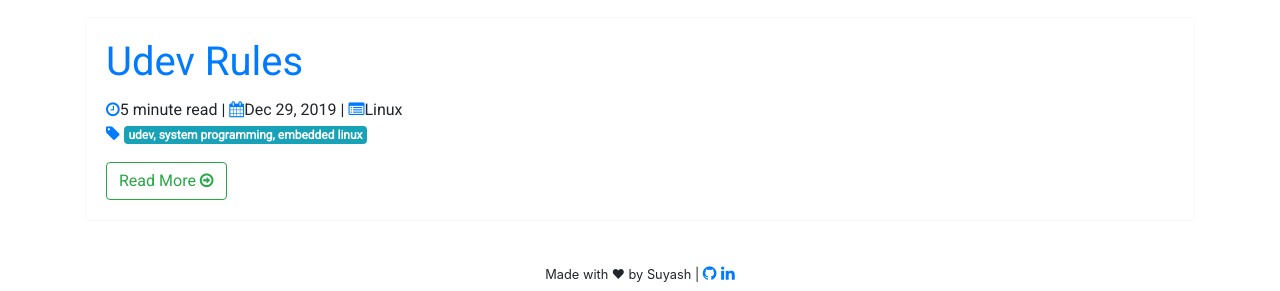
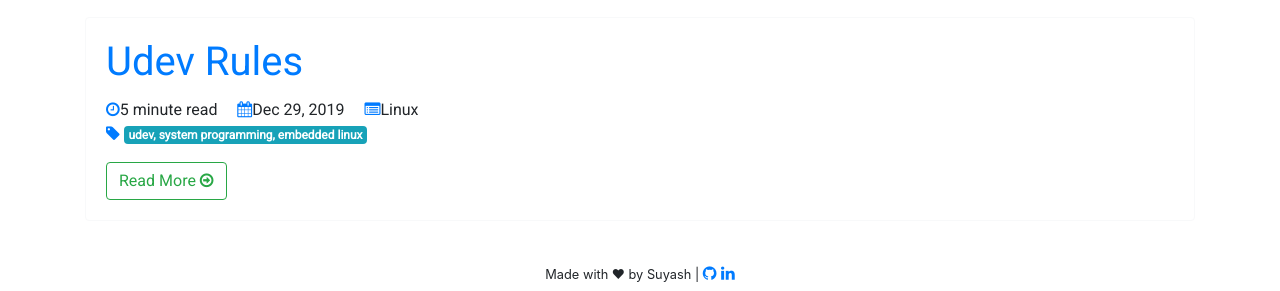
Before and after one commit to suyashsingh/suyashsingh.github.io, a Jekyll site: the page built from blog.md, in a window 1280 px wide and 900 px high. Shown: the part 423-714 px from the top of the window. Built offline with Jekyll 4.4.1, drawn with Linux system fonts in a browser that asks for light colours; some web fonts are replaced.

Commit message:
added space between read & date icons in blog posts

```diff
--- a/_layouts/blog_post.html
+++ b/_layouts/blog_post.html
@@ -63,8 +63,8 @@
         <!-- Page heading -->
         <h1 class="text-primary"><u>{{ page.post_page_title }}</u></h1>
         <div class="text-muted text-small">
-          <a href="#" class="fa fa-clock-o" onclick="return false"></a>{{ page.readTime }} read |
-          <a href="#" class="fa fa-calendar" onclick="return false"></a>{{ page.date | date: "%b %-d, %Y" }} |
+          <a href="#" class="fa fa-clock-o" onclick="return false"></a>{{ page.readTime }} read &nbsp;&nbsp;&nbsp;
+          <a href="#" class="fa fa-calendar" onclick="return false"></a>{{ page.date | date: "%b %-d, %Y" }} &nbsp;&nbsp;&nbsp;
           <a href="#" class="fa fa-list-alt" onclick="return false"></a>{{ page.category }}<br>
           <a href="#" class="fa fa-tag" onclick="return false"></a>
           <span class="badge badge-info">{{ page.tag }}</span>
--- a/blog.md
+++ b/blog.md
@@ -13,8 +13,8 @@ Take it with a pinch of salt or a whole lump of it!
     <div class="card-body">
       <h1 class="card-title"><a href="{{ post.url }}">{{ post.title}}</a></h1>
       <p class="card-text">
-      <a href="#" class="fa fa-clock-o" onclick="return false"></a>{{ post.readTime }} read |
-       <a href="#" class="fa fa-calendar" onclick="return false"></a>{{ post.date | date: "%b %-d, %Y" }} |
+      <a href="#" class="fa fa-clock-o" onclick="return false"></a>{{ post.readTime }} read  &nbsp;&nbsp;&nbsp;
+       <a href="#" class="fa fa-calendar" onclick="return false"></a>{{ post.date | date: "%b %-d, %Y" }}  &nbsp;&nbsp;&nbsp;
        <a href="#" class="fa fa-list-alt" onclick="return false"></a>{{ post.category }}<br>
        <a href="#" class="fa fa-tag" onclick="return false"></a>
        <span class="badge badge-info">{{ post.tag }}</span>
```
